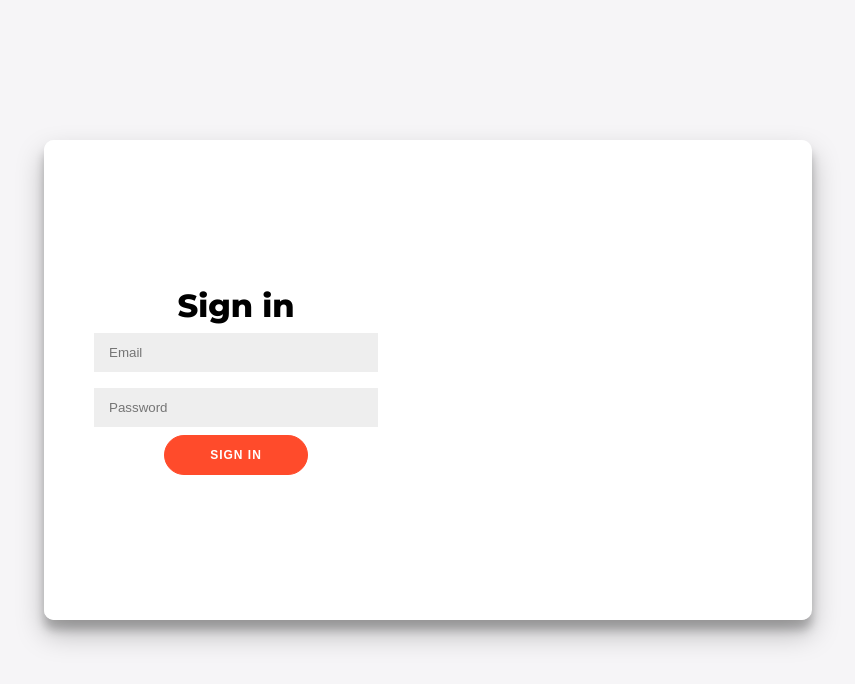
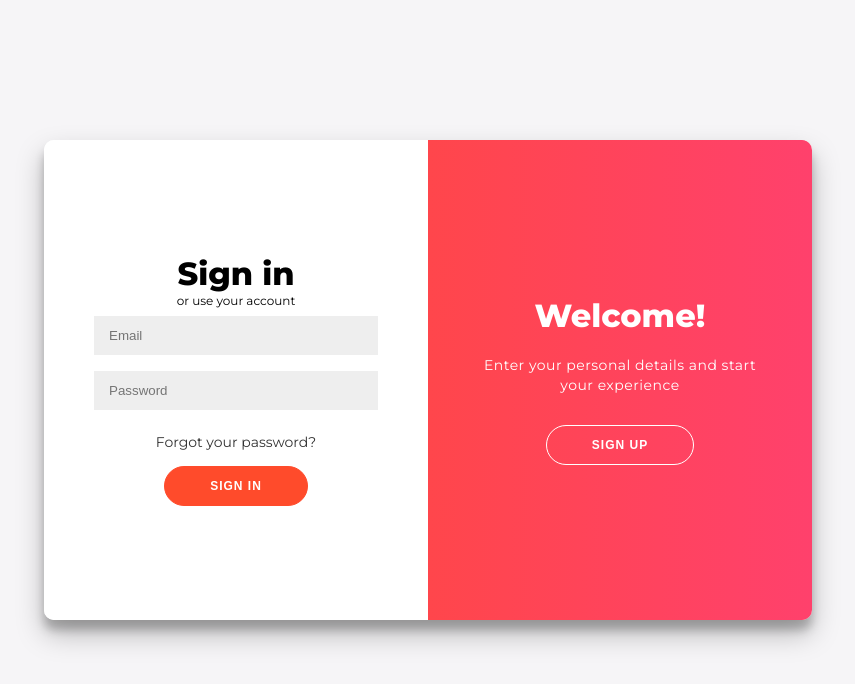
Before and after one commit to Dhairyash-Aswani/Pilot-Project-1-, a React (Vite) app in the folder client/: page /login in a window 1280 px wide. Shown: the top 684 px of the page, without its empty margins (212-1067 px from the left). Built offline with nearby package versions, Linux system fonts and the light colour scheme.

Commit message:
Added Newer Sign in/Login Ui

```diff
--- a/client/src/pages/Login.jsx
+++ b/client/src/pages/Login.jsx
@@ -22,10 +22,11 @@ function Login() {
   };
 
   return (
-    <div className="container">
+    <div className="container" id="container">
       <div className="form-container sign-in-container">
         <form onSubmit={handleLogin}>
           <h1>Sign in</h1>
+          <span>or use your account</span>
           {error && <p className="error">{error}</p>}
           <input
             type="email"
@@ -41,8 +42,21 @@ function Login() {
             onChange={(e) => setPassword(e.target.value)}
             required
           />
+          <a href="#">Forgot your password?</a>
           <button type="submit">Sign In</button>
         </form>
+      </div>
+
+      <div className="overlay-container">
+        <div className="overlay">
+          <div className="overlay-panel overlay-right">
+            <h1>Welcome!</h1>
+            <p>Enter your personal details and start your experience</p>
+            <button className="ghost" onClick={() => navigate('/signup')}>
+              Sign Up
+            </button>
+          </div>
+        </div>
       </div>
     </div>
   );
```
